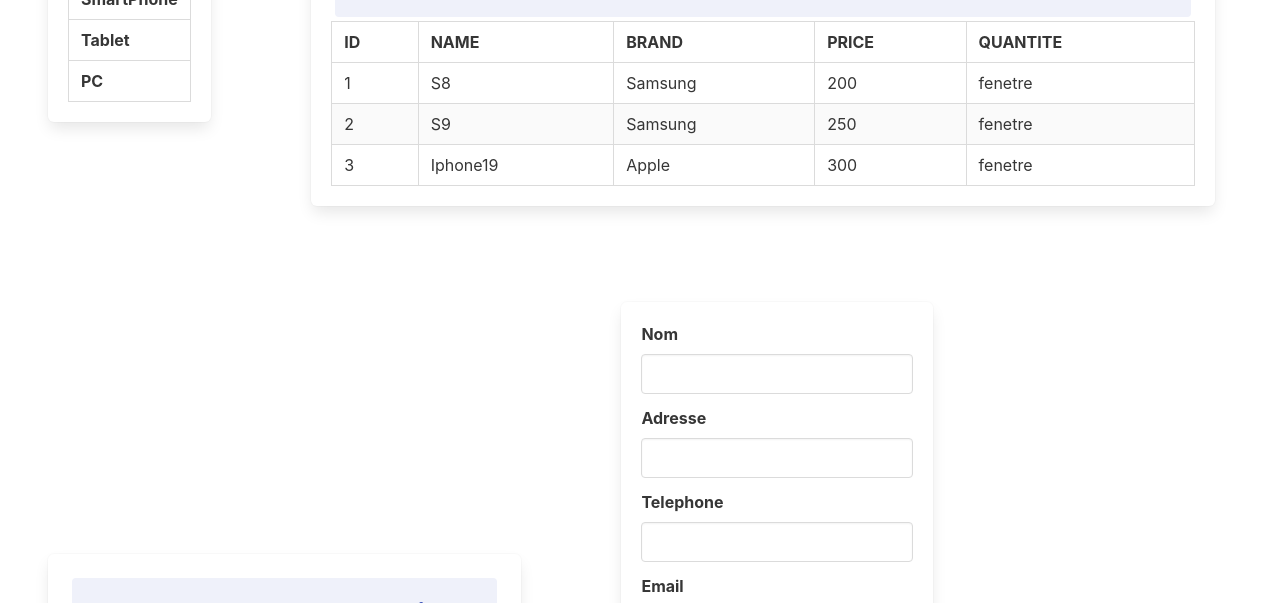
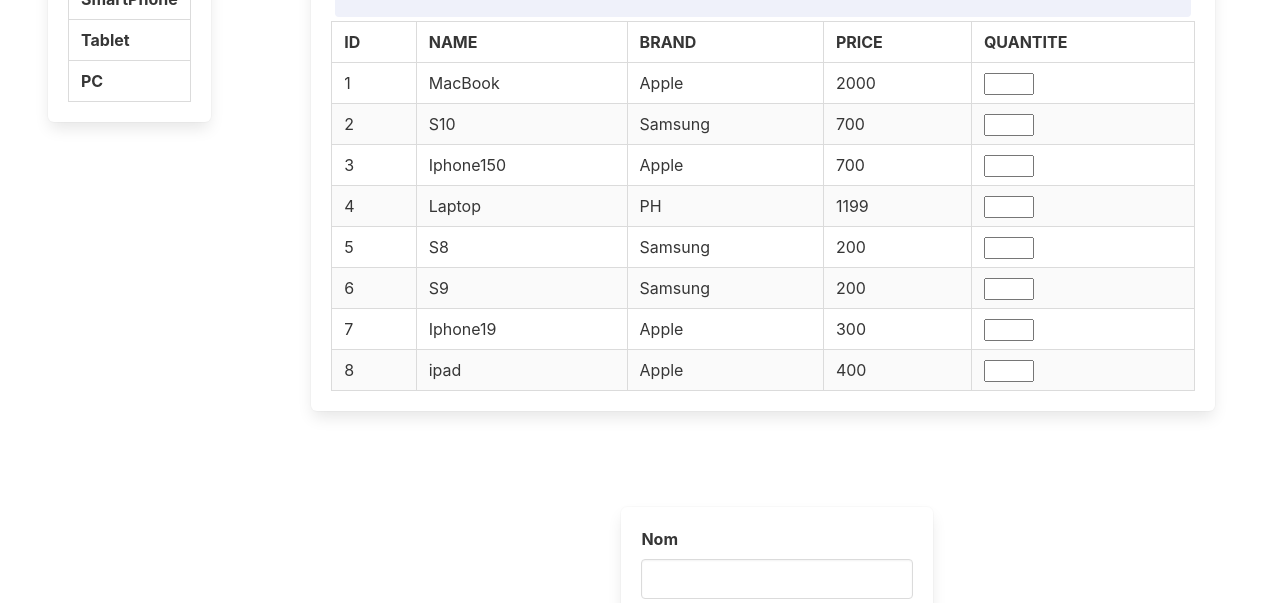
Before and after one commit to Francois-SB/webShop, a plain HTML site: page index.html in a window 1280 px wide. Shown: the part 187-790 px from the top of the page. Drawn offline with nearby package versions, Linux system fonts and the light colour scheme.

Commit message:
article tab and text qty area with id

```diff
--- a/index.html
+++ b/index.html
@@ -90,8 +90,9 @@
                         <th>QUANTITE</th>
                       </tr>
                     </thead>
-                    <tbody>
-                        <tr>
+                    <tbody id="articles__body__articles__tab">
+                        <!-- for js -->
+   <!--                      <tr>
                             <td>1</td>
                             <td>S8</td>
                             <td>Samsung</td>
@@ -111,7 +112,7 @@
                             <td>Apple</td>
                             <td>300</td>
                             <td>fenetre</td>
-                        </tr>
+                        </tr> -->
                     </tbody>
                   </table>
                 </div>
--- a/main.js
+++ b/main.js
@@ -1,14 +1,45 @@
-import { Article } from './Article';
 
-const menuSection = document.querySelector("#menuSection");
-const articlesSection = document.querySelector("#articlesSection");
-const cartSection = document.querySelector("#cartSection");
-const custInfoSectionSection = document.querySelector("#custInfoSectionSection");
-const cmdFinalizeSection = document.querySelector("#cmdFinalizeSection");
 
-const states = {nav, selecting, purchasing, finalizing, dev}
+class Article {
+    /*     id
+        name
+        brand
+        price
+        quantity */
+        constructor(id, name, brand, price, quantity){
+            this.id = id;
+            this.name = name;
+            this.brand = brand;
+            this.price = price;
+            this.quantity = quantity;
+        }
+    }
+    let articles = [
+    new Article(1,'MacBook', 'Apple',	2000, 0),
+    new Article(2,'S10', 'Samsung',	700, 0),
+    new Article(3,'Iphone150', 'Apple',	700, 0),
+    new Article(4,'Laptop'      , 	'PH',	1199 , 0),
+    new Article(5,'S8','Samsung',200,0),
+    new Article(6,'S9','Samsung',200,0),
+    new Article(7,'Iphone19','Apple',300,0),
+    new Article(8,'ipad','Apple',400,0),
+    ]
+/**************************************************************** */
 
-console.log(`menuSection${menuSection}`)
+
+
+const menuSection = document.querySelector('#menuSection');
+const articlesSection = document.querySelector('#articlesSection');
+const cartSection = document.querySelector('#cartSection');
+const custInfoSectionSection = document.querySelector('#custInfoSectionSection');
+const cmdFinalizeSection = document.querySelector('#cmdFinalizeSection');
+
+/***********************************************************************************/
+/*****************************affichage/**************************************/
+/***********************************************************************************/
+/* const states = ["nav", "selecting", "purchasing", "finalizing", "dev"];
+states=;
+
  switch(states) {
     case nav:
         menuSection.style.visibility='visible'
@@ -49,3 +80,57 @@
         console.log(`Sorry, we are out of ${states}.`);
 
 }
+
+ */
+articles.forEach((item, index) => {
+    console.log(item) //value
+    console.log(index) //index
+  })
+
+
+addTableContent(articles);
+/***********************************************************************************/
+/*****************************gestion affichage tab**************************************/
+/***********************************************************************************/
+function addTableContent() {
+
+    var tblBody = document.querySelector("#articles__body__articles__tab");
+    console.log("tblBody" + tblBody);
+    // creating all cells
+    for (var i = 0; i < articles.length; i++) {
+      // creates a table row
+      var row = document.createElement("tr");
+
+      for (var j = 0; j < 5; j++) {
+        // Create a <td> element and a text node, make the text
+        // node the contents of the <td>, and put the <td> at
+        // the end of the table row
+        var cell = document.createElement("td");
+        let k;
+        switch(j){
+            case 0: var cellText = document.createTextNode(articles[i].id);
+                break;
+                case 1:var cellText = document.createTextNode(articles[i].name);
+                break;
+                case 2:var cellText = document.createTextNode(articles[i].brand);
+                break;
+                case 3:var cellText = document.createTextNode(articles[i].price);
+                break;
+                case 4:var cellText = document.createElement("input");
+                cellText.setAttribute("type","text");
+                cellText.setAttribute("class","widht50");
+                const inputId = `quantityTextId${articles[i].id}`;
+                cellText.setAttribute("id",inputId);
+                break;
+                default:
+                    console.log("error j articles")
+        }
+        /* var text = `articles[i].${k}`; */
+
+        cell.appendChild(cellText);
+        row.appendChild(cell);
+      }
+      // add the row to the end of the table body
+      tblBody.appendChild(row);
+    }
+  }
--- a/style/style.css
+++ b/style/style.css
@@ -22,6 +22,9 @@
     color: rgb(98, 98, 255);
 }
 
+.widht50{
+    max-width: 50px;
+}
 /* main{
     display:inline-block;
 } */
```
Also changed, not shown: Article.js (+12 -9 lines).
